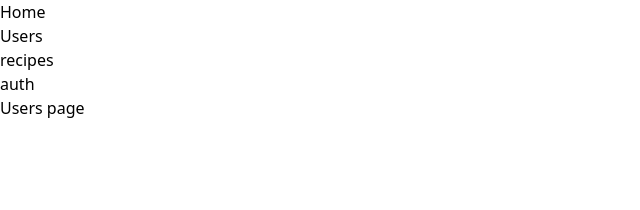
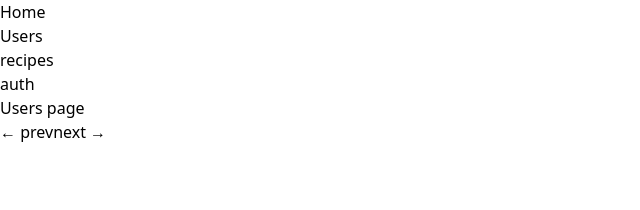
Before and after one commit to Maietskyi/react-okten-sept-2025, a React (Vite) app: page /users in a window 1280 px wide. Shown: the top 210 px of the page, without its empty margins (0-640 px from the left). Built offline with nearby package versions, Linux system fonts and the light colour scheme.

Commit message:
Update Project demo-6

```diff
--- a/src/pages/users-page/UsersPage.tsx
+++ b/src/pages/users-page/UsersPage.tsx
@@ -1,8 +1,10 @@
+import {PaginationComponent} from "../../components/pagination-component/PaginationComponent.tsx";
 
 const UsersPage = () => {
     return (
         <div>
             Users page
+            <PaginationComponent/>
         </div>
     );
 };
```
